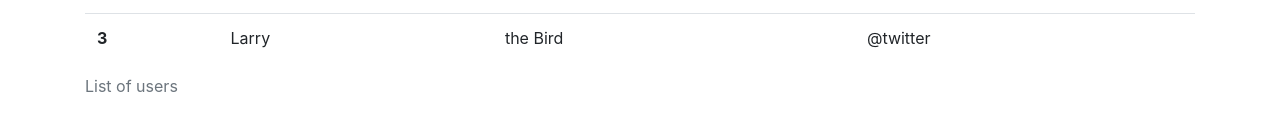
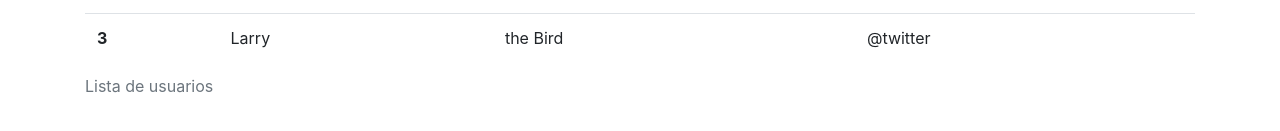
Before and after one commit to metafisico76/angular1, an Angular app: page / in a window 1280 px wide. Shown: the part 367-498 px from the top of the page. Built offline with nearby package versions, Linux system fonts and the light colour scheme.

Commit message:
modificación de caption

```diff
--- a/src/app/app.component.html
+++ b/src/app/app.component.html
@@ -28,7 +28,7 @@
       <!--Tabla de ejemplo-->
       <div class="table-responsive">
       <table class="table">
-          <caption>List of users</caption>
+          <caption>Lista de usuarios</caption>
           <thead>
             <tr>
               <th scope="col">#</th>
```
